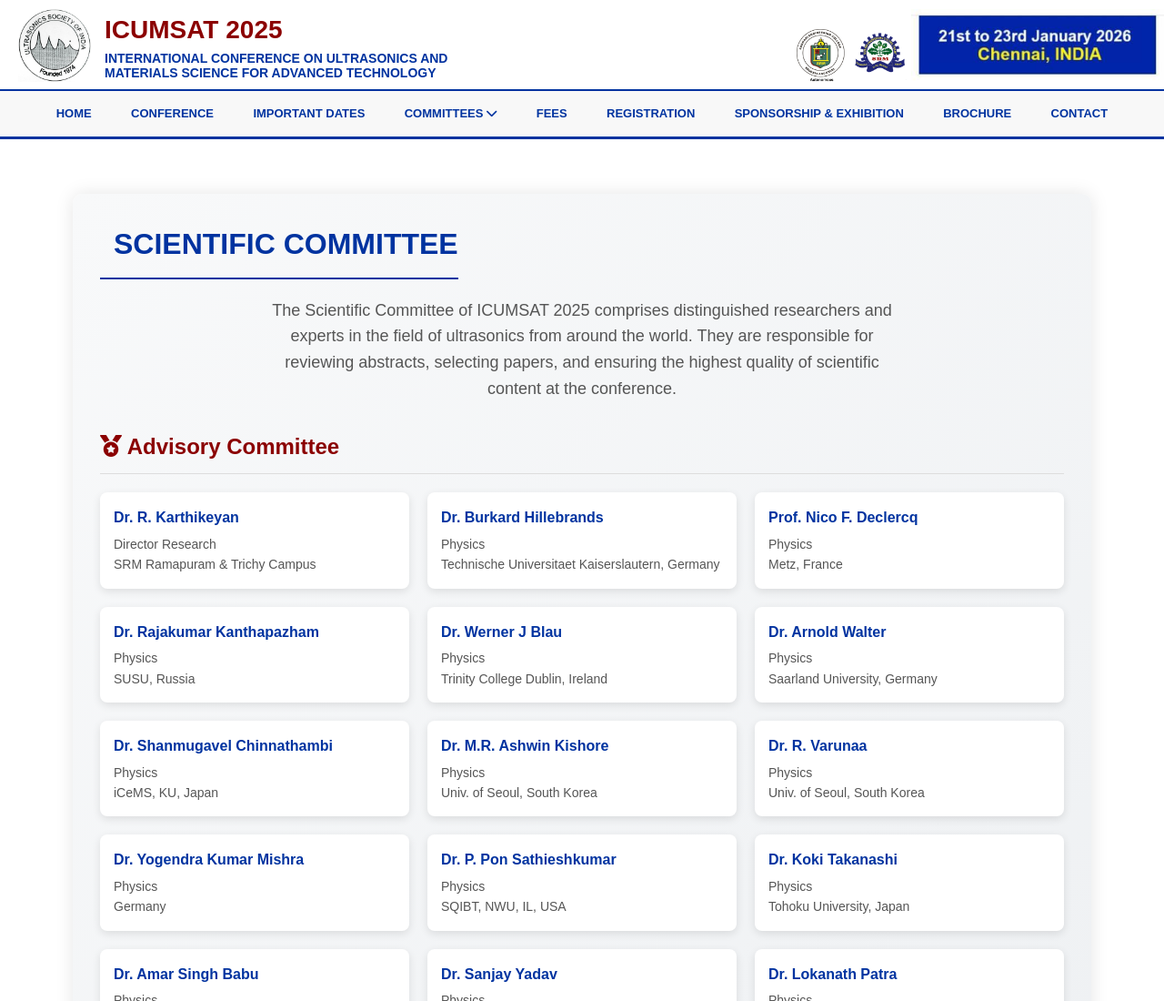
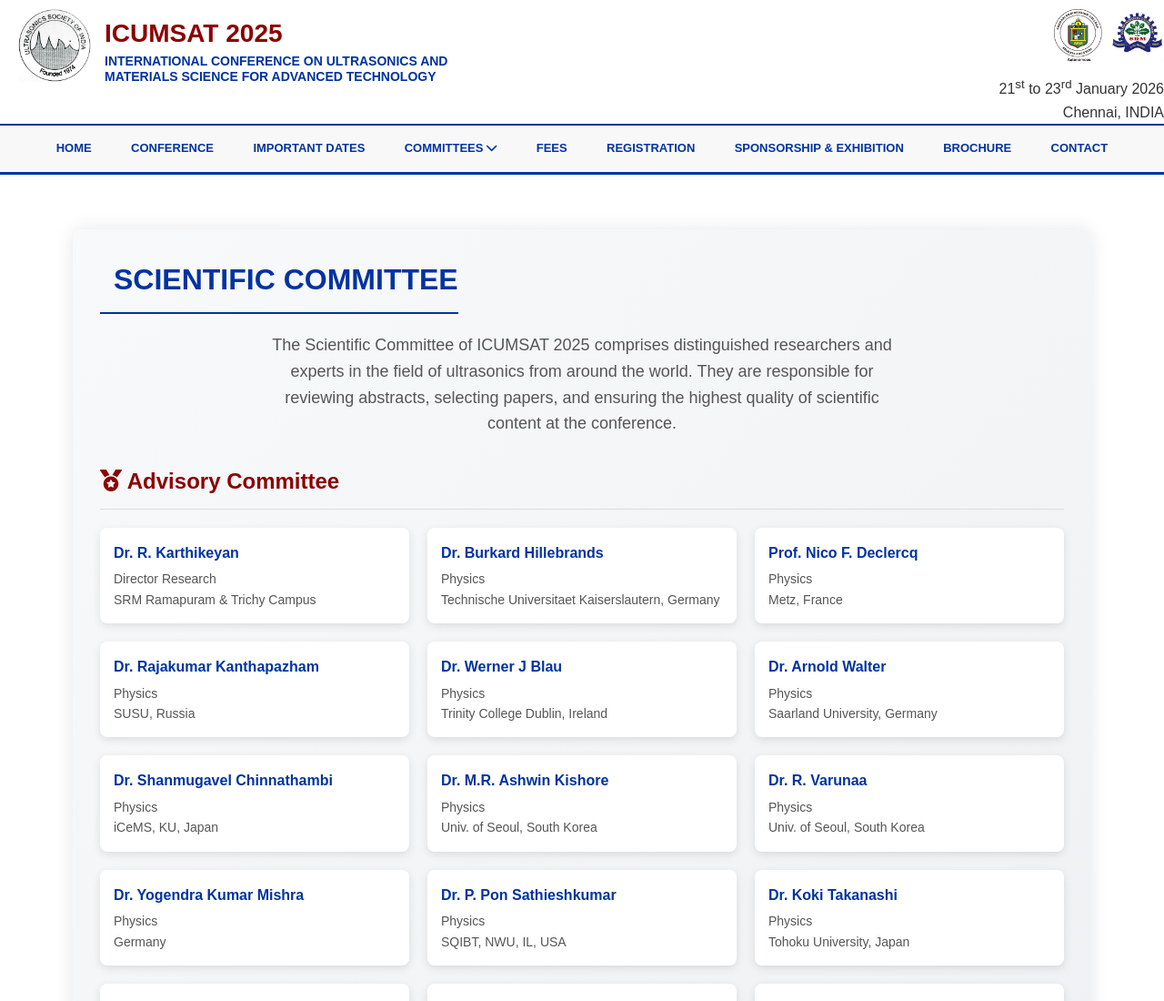
Before and after one commit to harvish7/project3, a plain HTML site: page scientific-committee.html in a window 1280 px wide. Shown: the top 1100 px of the page at 91% size. Drawn offline with Linux system fonts and the light colour scheme.

Commit message:
Update scientific-committee.html

```diff
--- a/scientific-committee.html
+++ b/scientific-committee.html
@@ -10,7 +10,9 @@
 <body>
     <header>
         <div class="logo-container">
-            <img src="Logo.jpg" alt="ICUMSAT Logo" class="logo">
+            <a href="http://www.ultrasonicsindia.org/" target="_blank" rel="noopener">
+                <img src="Logo.jpg" alt="ICUMSAT Logo" class="logo">
+            </a>
             <div class="conference-title">
                 <h1>ICUMSAT 2025</h1>
                 <p>INTERNATIONAL CONFERENCE ON ULTRASONICS AND<br>MATERIALS SCIENCE FOR ADVANCED TECHNOLOGY</p>
@@ -18,10 +20,17 @@
         </div>
         <div class="date-location">
             <div class="partner-logos">
-                <img src="EEC Autonomous logo.jpg" alt="Easwari Engineering College Logo" class="partner-logo">
-                <img src="TRP.jpeg.jpg" alt="SRM TRP Engineering College Logo" class="partner-logo">
+                <a href="https://srmeaswari.ac.in/" target="_blank" rel="noopener">
+                    <img src="EEC Autonomous logo.jpg" alt="Easwari Engineering College Logo" class="partner-logo">
+                </a>
+                <a href="https://trp.srmtrichy.edu.in/" target="_blank" rel="noopener">
+                    <img src="TRP.jpeg.jpg" alt="SRM TRP Engineering College Logo" class="partner-logo">
+                </a>
             </div>
-            <img src="WhatsApp Image 2025-10-08 at 08.41.51_3f4909a4.jpg" alt="Conference Date" class="date-banner">
+            <div class="date-banner">
+                21<sup>st</sup> to 23<sup>rd</sup> January 2026<br>
+                <span class="location">Chennai, INDIA</span>
+            </div>
         </div>
     </header>
 
```
